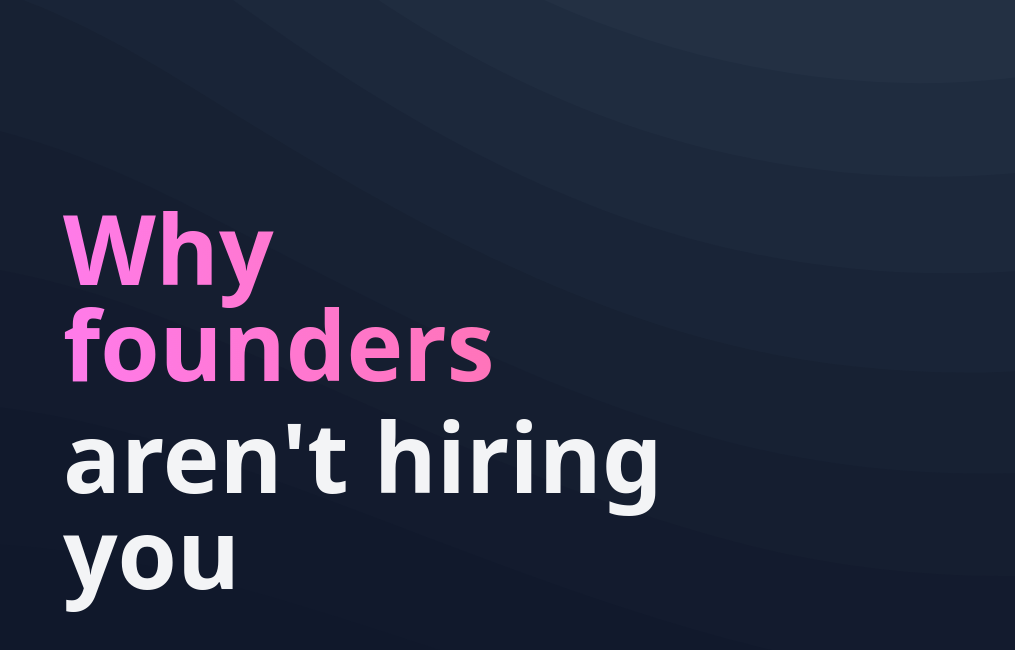
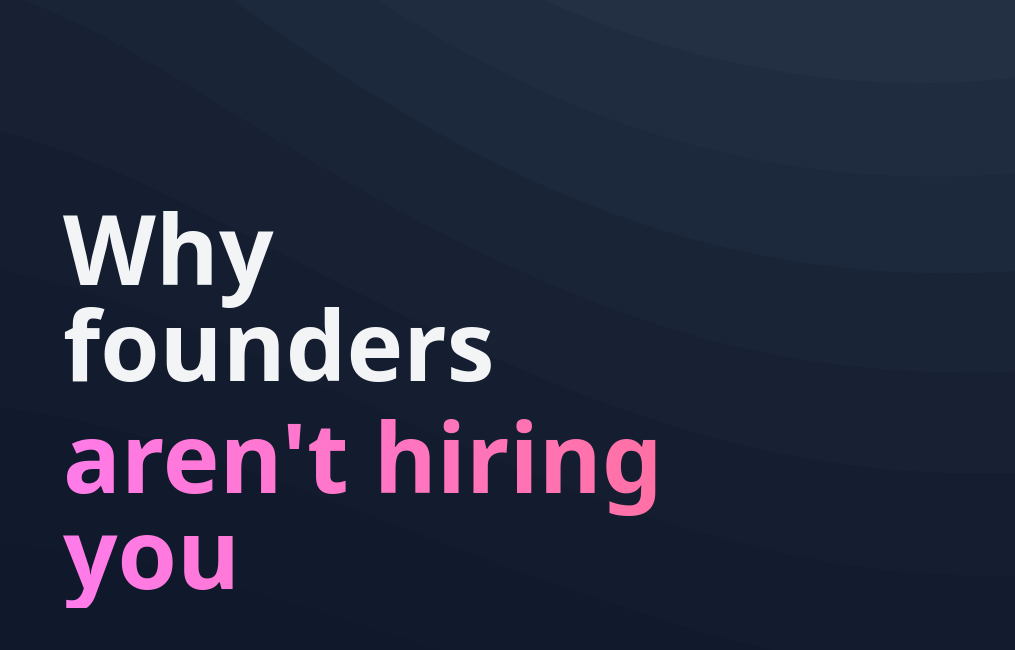
Before and after one commit to alexjackhughes/prezi, a Next.js app: page / in a window 1280 px wide. Shown: the top 650 px of the page, without its empty margins (265-1280 px from the left). Built offline with nearby package versions, Linux system fonts and the light colour scheme.

Commit message:
Added content to prezi

```diff
--- a/components/Slide.tsx
+++ b/components/Slide.tsx
@@ -24,8 +24,8 @@ export default function Slide() {
     <main className="flex flex-row w-full">
       <PreviousIcon onClick={previousSlide} />
       <div className="flex flex-col items-center justify-center flex-1 text-left w-full px-5 md:px-32 lg:px-64">
-        <Title isFancy>{primary}</Title>
-        <Title>{secondary}</Title>
+        <Title>{primary}</Title>
+        <Title isFancy>{secondary}</Title>
       </div>
       <NextIcon onClick={nextSlide} />
     </main>
@@ -38,7 +38,7 @@ interface Props {
 
 const Title: React.FC<Props> = ({ isFancy, children }) => (
   <h1
-    className={`text-7xl lg:text-8xl font-bold text-left w-full select-none text-gray-100 py-2 ${
+    className={`text-5xl md:text-7xl lg:text-8xl font-bold text-left w-full select-none text-gray-100 py-0 md:py-2 ${
       isFancy && "skittles"
     }`}
   >
--- a/data/index.ts
+++ b/data/index.ts
@@ -12,6 +12,26 @@ export const slides: Slide[] = [
     primary: "I want to go over",
     secondary: "three ideas",
   },
+  {
+    primary: "But first",
+    secondary: "a bit about me",
+  },
+  {
+    primary: "Don't try everything",
+    secondary: "focus",
+  },
+  {
+    primary: "Go where",
+    secondary: "the money is",
+  },
+  {
+    primary: "Underpromise",
+    secondary: "Overdeliver",
+  },
+  {
+    primary: "Idea four",
+    secondary: "remember to play",
+  },
 ];
 
 export const finalSlide: Slide = {
```
